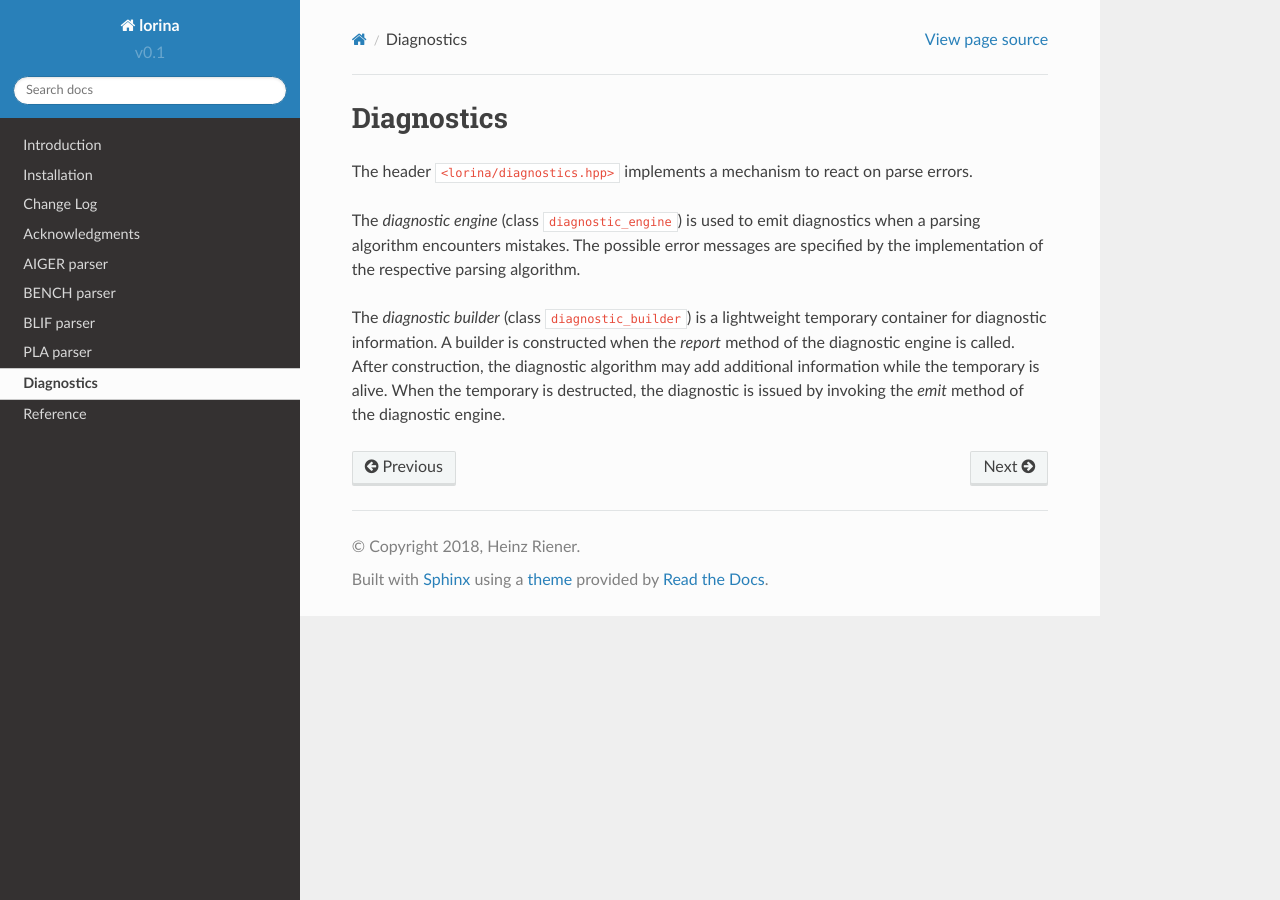
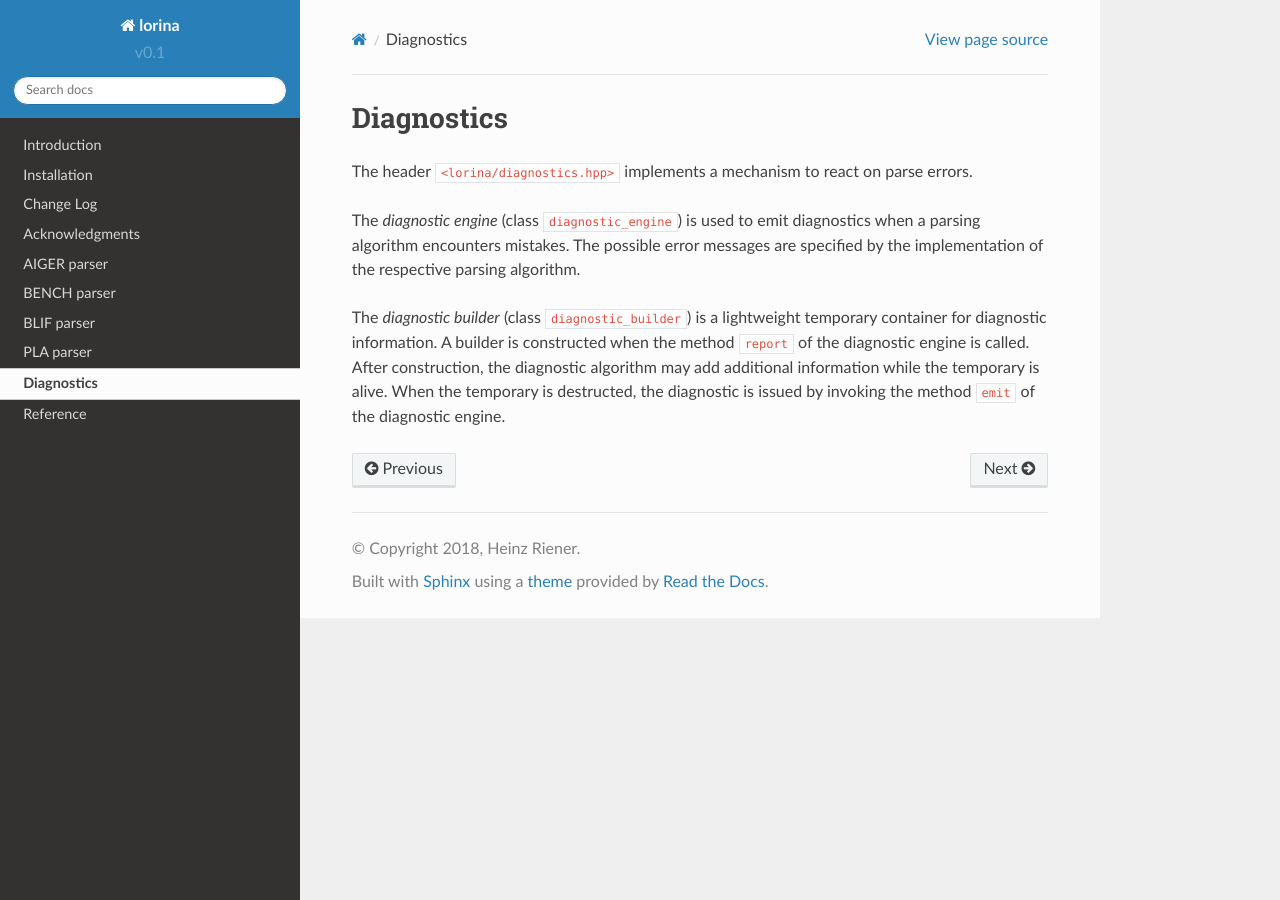
Before and after one commit to hriener/lorina, a Sphinx documentation site: the page built from docs/diagnostics.rst, in a window 1280 px wide. Built offline with Sphinx 7.4.7 and the Read the Docs theme 2.0.0, drawn with Linux system fonts in a browser that asks for light colours; pages that are not in the unit, such as notebooks, are missing from menus.

```diff
--- a/docs/diagnostics.rst
+++ b/docs/diagnostics.rst
@@ -5,4 +5,4 @@ The header ``<lorina/diagnostics.hpp>`` implements a mechanism to react on parse
 
 The `diagnostic engine` (class ``diagnostic_engine``) is used to emit diagnostics when a parsing algorithm encounters mistakes.  The possible error messages are specified by the implementation of the respective parsing algorithm.
 
-The `diagnostic builder` (class ``diagnostic_builder``) is a lightweight temporary container for diagnostic information.  A builder is constructed when the `report` method of the diagnostic engine is called.  After construction, the diagnostic algorithm may add additional information while the temporary is alive.  When the temporary is destructed, the diagnostic is issued by invoking the `emit` method of the diagnostic engine.
+The `diagnostic builder` (class ``diagnostic_builder``) is a lightweight temporary container for diagnostic information.  A builder is constructed when the method ``report`` of the diagnostic engine is called.  After construction, the diagnostic algorithm may add additional information while the temporary is alive.  When the temporary is destructed, the diagnostic is issued by invoking the method ``emit`` of the diagnostic engine.
```
